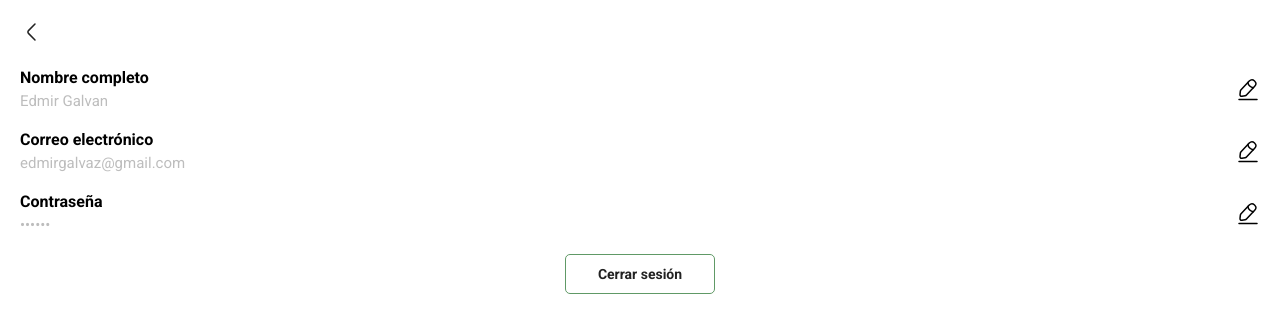
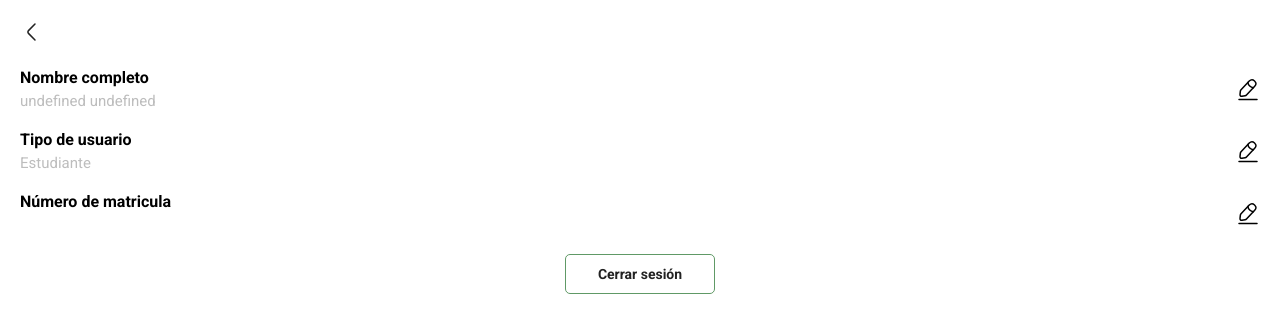
Before and after one commit to edmirgalvan01/biblioteca-virtual, a React (Vite) app: page /profile in a window 1280 px wide. Shown: the top 332 px of the page. Built offline with nearby package versions, Linux system fonts and the light colour scheme; no server answers.

Commit message:
ProfilePage dynamic values

```diff
--- a/src/components/pages/ProfilePage/ProfilePage.tsx
+++ b/src/components/pages/ProfilePage/ProfilePage.tsx
@@ -1,12 +1,26 @@
 import { PrimaryButton, SecondaryButton } from "../../Buttons/Buttons";
+import { UserDataResponse } from "../../../types/Users";
 import { DataItem } from "../../DataItem/DataItem";
 import { useUser } from "../../../hooks/useUser";
 import { USER_TYPES } from "../../../constants";
 import { BackButton } from "../../BackButton";
+import { useEffect, useState } from "react";
 import "./ProfilePage.css";
 
 export const ProfilePage = () => {
-  const { getUserType, signOut } = useUser();
+  const { getUserType, signOut, getUserData } = useUser();
+
+  const [data, setData] = useState<UserDataResponse>();
+
+  useEffect(() => {
+    getUserData().then((res) => setData(res));
+  }, []);
+
+  const fullName = `${data?.userData?.name} ${data?.userData?.lastName}`;
+  const userType =
+    data?.userData?.userType === USER_TYPES.USER_TEACHER
+      ? "Maestro"
+      : "Estudiante";
 
   return (
     <div className="profilePage">
@@ -15,24 +29,35 @@ export const ProfilePage = () => {
         handleChange={() => {}}
         title="Nombre completo"
         type="text"
-        value="Edmir Galvan"
+        value={fullName}
       />
       <DataItem
         handleChange={() => {}}
-        title="Correo electrónico"
+        title="Tipo de usuario"
         type="text"
-        value="edmirgalvaz@gmail.com"
+        value={userType}
       />
-      <DataItem
-        handleChange={() => {}}
-        title="Contraseña"
-        type="password"
-        value="123456"
-      />
+
+      {getUserType() === USER_TYPES.USER_TEACHER ? (
+        <DataItem
+          handleChange={() => {}}
+          title="Código de acceso"
+          type="password"
+          value={data?.userData?.accessCode}
+        />
+      ) : (
+        <DataItem
+          handleChange={() => {}}
+          title="Número de matricula"
+          type="text"
+          value={data?.userData?.licenseNumber}
+        />
+      )}
 
       {getUserType() === USER_TYPES.USER_TEACHER && (
         <PrimaryButton>Subir un nuevo libro</PrimaryButton>
       )}
+
       <SecondaryButton onClick={signOut}>Cerrar sesión</SecondaryButton>
     </div>
   );
--- a/src/hooks/useUser.ts
+++ b/src/hooks/useUser.ts
@@ -1,10 +1,15 @@
-import { ResponseType, SignInUserResponse, UserType } from "../types/Users";
+import {
+  ResponseType,
+  SignInUserResponse,
+  UserDataResponse,
+  UserType,
+} from "../types/Users";
 import { signInUser, signUpUser } from "../services/user.service";
 import { useNavigate } from "react-router-dom";
 import { supabase } from "../supabase/client";
 import { useEffect, useState } from "react";
 import { USER_TYPES } from "../constants";
-import { AuthError } from "@supabase/supabase-js";
+import { AuthError, UserMetadata } from "@supabase/supabase-js";
 
 export const useUser = () => {
   const navigate = useNavigate();
@@ -42,9 +47,7 @@ export const useUser = () => {
     let errorSignUp = null;
     let errorInsert = null;
 
-    resetUser();
-
-    signUpUser(user).then(({ data, errorSignUp }) => {
+    signUpUser(user).then(({ errorSignUp }) => {
       errorSignUp = errorSignUp;
     });
 
@@ -89,8 +92,9 @@ export const useUser = () => {
     return userType;
   };
 
-  const getUserData = async () => {
+  const getUserData = async (): Promise<UserDataResponse> => {
     const { data, error } = await supabase.auth.getSession();
+
     const userData = data.session?.user.user_metadata;
 
     return { userData, error };
--- a/src/types/Users.ts
+++ b/src/types/Users.ts
@@ -3,6 +3,7 @@ import {
   PostgrestError,
   Session,
   User,
+  UserMetadata,
 } from "@supabase/supabase-js";
 
 export interface UserType {
@@ -54,3 +55,8 @@ export type SignInUserResponse =
       errorSignIn: never;
       dataSignIn?: undefined;
     };
+
+export type UserDataResponse = {
+  userData: UserMetadata | undefined;
+  error: AuthError | null;
+};
```
